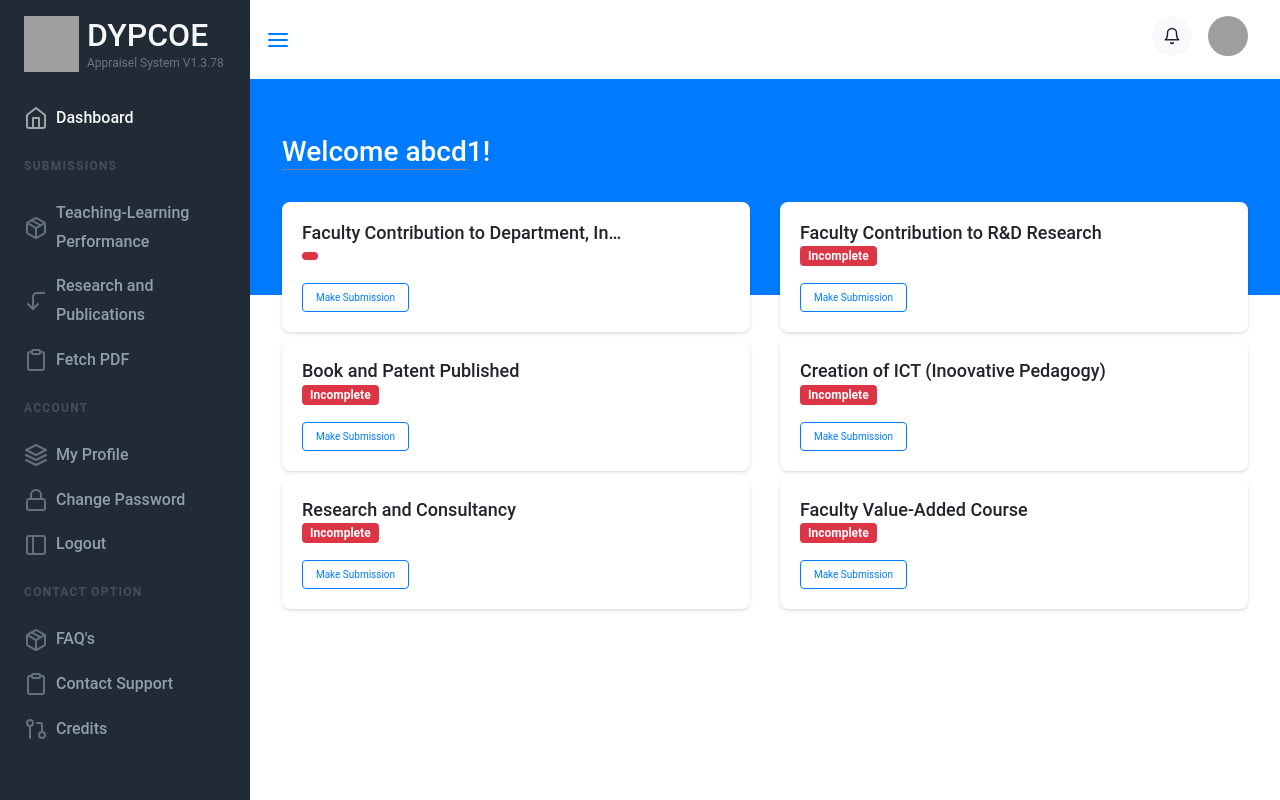
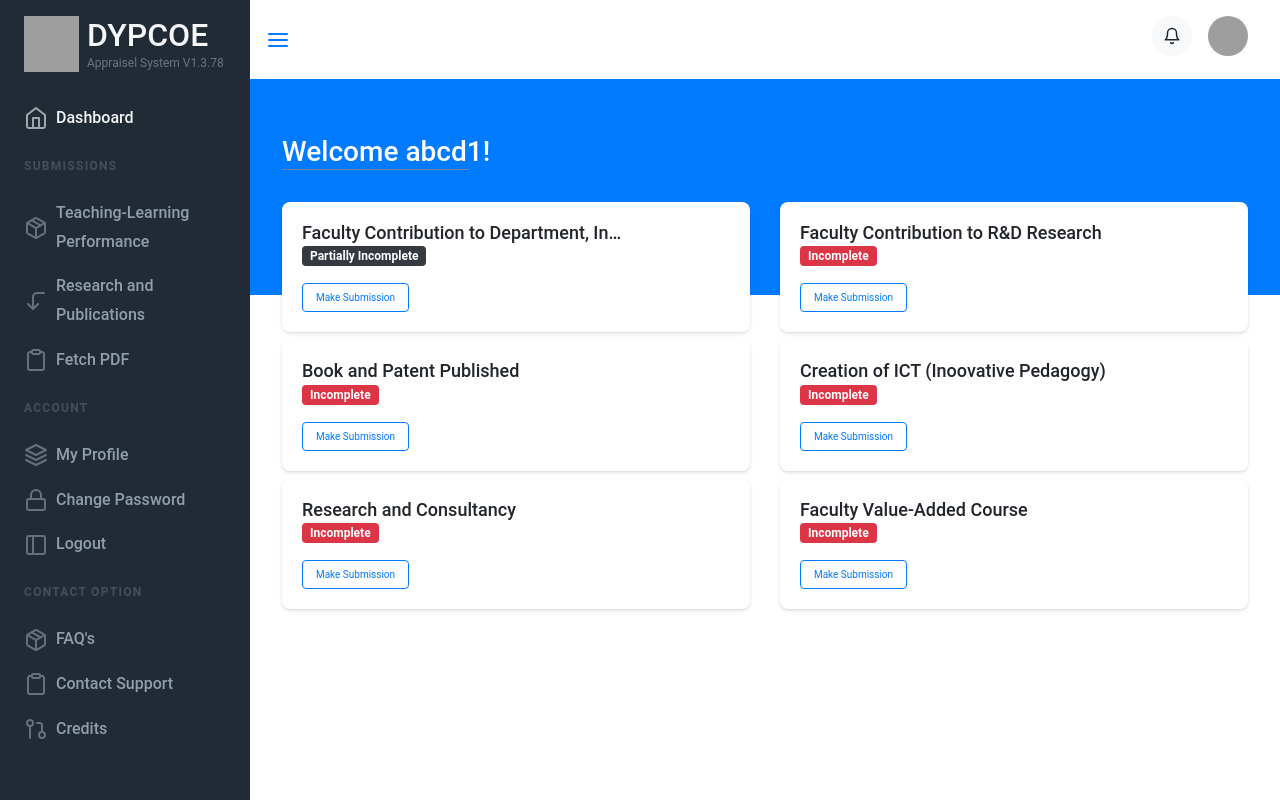
Before and after one commit to krushabh-dev/DYPCOE_APPRAISEL, a Django app: page /home2/ in a window 1280 px wide. Run offline with Django 4.2, Linux system fonts and the light colour scheme; a user stored in the database is signed in; data comes from the database, SQL or seed files in the repository; grey boxes are pictures that could not be loaded.

Commit message:
Update hometwo.html

```diff
--- a/app/templates/app/dashboard/hometwo.html
+++ b/app/templates/app/dashboard/hometwo.html
@@ -35,14 +35,18 @@
                                 <!-- project number -->
                                 <div>
                                     <p class="fw-bold">
-                                        {% if filleddata.FormOne == "Completed" %}
+                                        {% if filleddata.FormOneA == "Completed" and filleddata.FormOneB == "Completed" and filleddata.FormOneC == "Completed" %}
                                             <span class="badge
                                                 bg-success text-white px-2 py-1">
-                                                {{filleddata.FormOne}}</span>
-                                        {% elif filleddata.FormTwo == "Incomplete" %}
+                                                {{filleddata.FormOneA}}</span>
+                                        {% elif filleddata.FormOneA == "Incomplete" or filleddata.FormOneB == "Incomplete" or filleddata.FormOneC == "Incomplete" %}
+                                            <span class="badge
+                                                bg-dark text-white px-2 py-1">
+                                                Partially {{filleddata.FormOneA}}</span>
+                                        {% elif filleddata.FormOneA == "Incomplete" and filleddata.FormOneB == "Incomplete" and filleddata.FormOneC == "Incomplete" %}
                                             <span class="badge
                                                 bg-danger text-white px-2 py-1">
-                                                {{filleddata.FormOne}}</span>
+                                                {{filleddata.FormOneA}}</span>
                                         {% endif %}
                                         </p>
                                     <p class="mb-0 w-25"><span class="text-dark me-2"><a href="/forms/formone" class="p btn btn-outline-primary
@@ -202,14 +206,14 @@
                                 <div>
                                     <p class="fw-bold">
 
-                                        {% if filleddata.FormTwo == "Completed" %}
+                                        {% if filleddata.FormSix == "Completed" %}
                                             <span class="badge
                                                 bg-success text-white px-2 py-1">
-                                                {{filleddata.FormTwo}}</span>
-                                        {% elif filleddata.FormTwo == "Incomplete" %}
+                                                {{filleddata.FormSix}}</span>
+                                        {% elif filleddata.FormSix == "Incomplete" %}
                                             <span class="badge
                                                 bg-danger text-white px-2 py-1">
-                                                {{filleddata.FormTwo}}</span>
+                                                {{filleddata.FormSix}}</span>
                                         {% endif %}
 
                                         </p>
```
